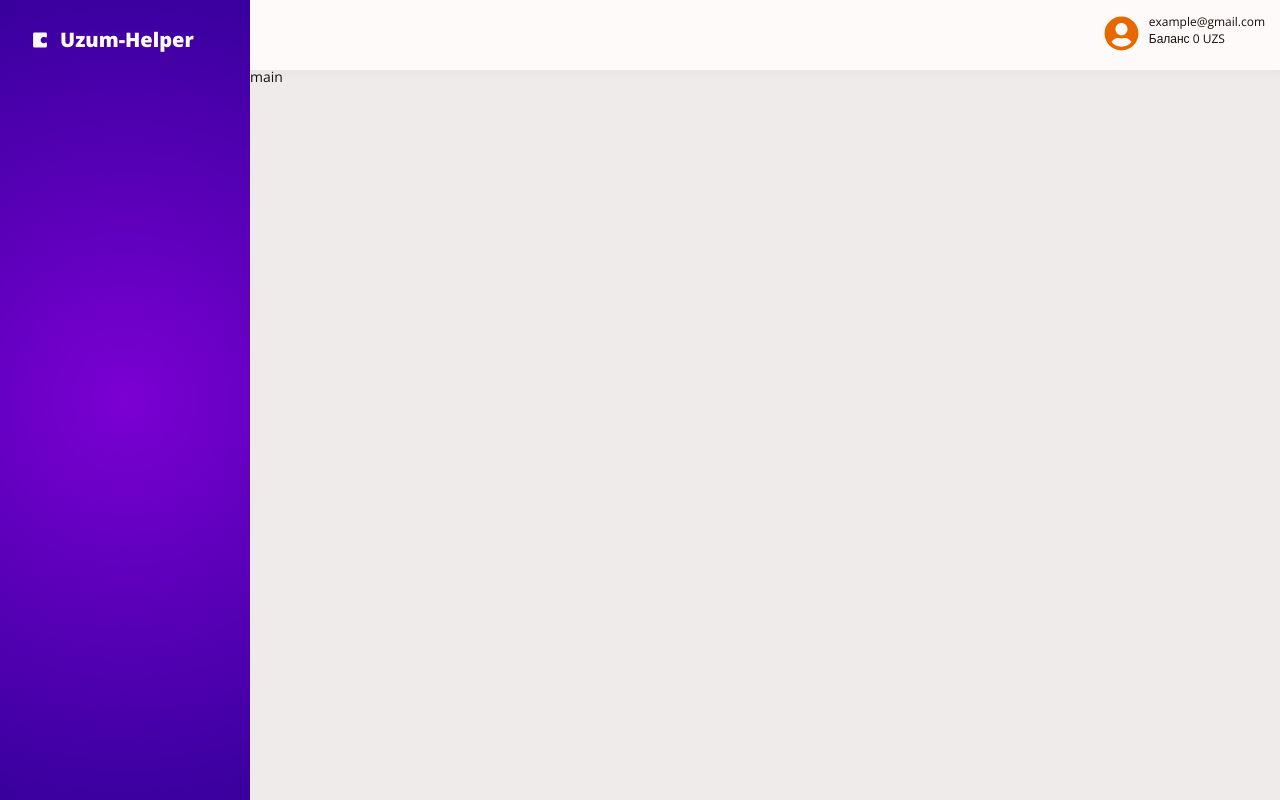
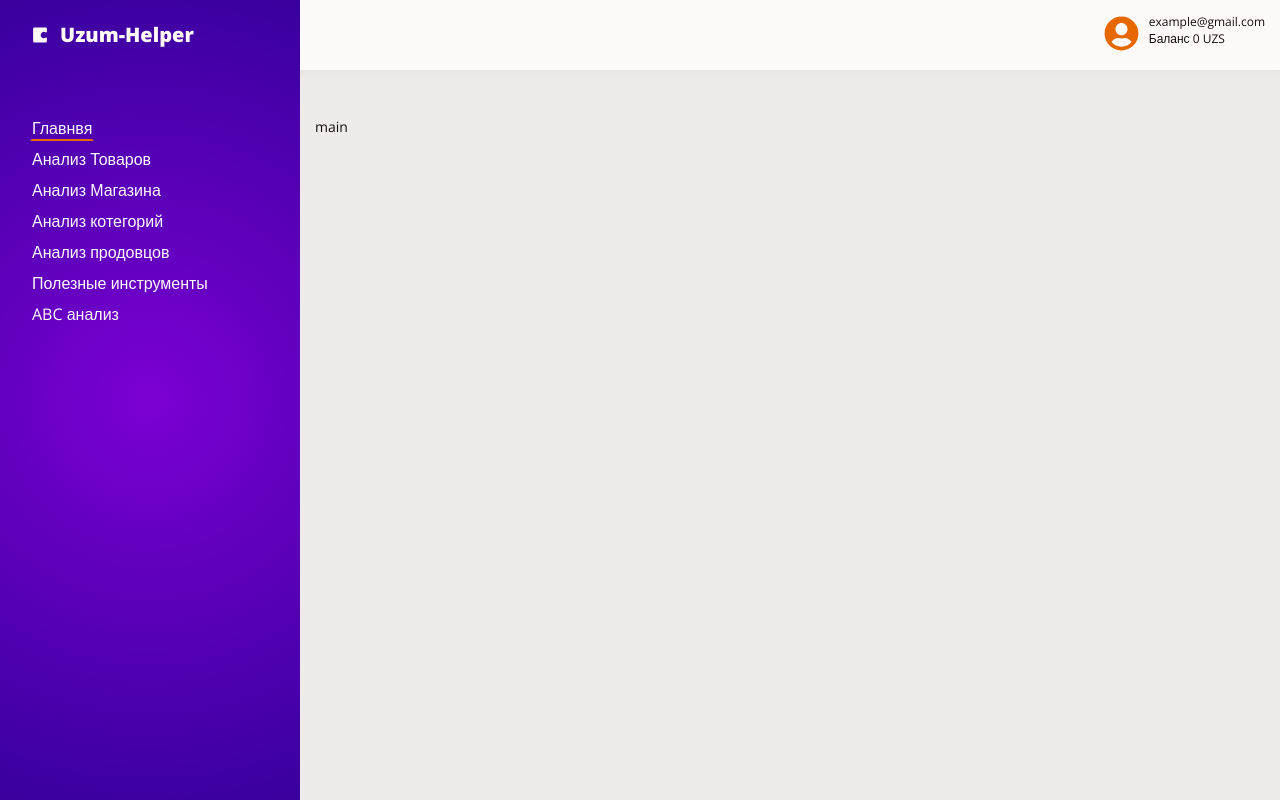
Before and after one commit to nsapaev/uzum-helper, a React (Vite) app: page /dashboard/main in a window 1280 px wide. Built offline with nearby package versions, Linux system fonts and the light colour scheme; a web font is replaced by a local one.

Commit message:
refactor: styled sidebar-dashboard links

```diff
--- a/src/App.tsx
+++ b/src/App.tsx
@@ -25,13 +25,13 @@ export default function App() {
                 <Route path={"/"} element={<MainPage/>}/>
                 <Route path={"/signin"} element={<Signin/>}/>
                 <Route path={"/dashboard"} element={<Dashboard/>}>
-                    <Route path={"/dashboard/main"} element={<MainDashboard/>}/>
-                    <Route path={"/dashboard/abs-analysis"} element={<AbsAnalysis/>}/>
-                    <Route path={"/dashboard/category-analysis"} element={<CategoryAnalysis/>}/>
-                    <Route path={"/dashboard/product-analysis"} element={<ProductAnalysis/>}/>
-                    <Route path={"/dashboard/seller-analysis"} element={<SellerAnalysis/>}/>
-                    <Route path={"/dashboard/store-analysis"} element={<StoreAnalysis/>}/>
-                    <Route path={"/dashboard/useful-tools"} element={<UsefulTools/>}/>
+                    <Route path={"main"} element={<MainDashboard/>}/>
+                    <Route path={"abs-analysis"} element={<AbsAnalysis/>}/>
+                    <Route path={"category-analysis"} element={<CategoryAnalysis/>}/>
+                    <Route path={"product-analysis"} element={<ProductAnalysis/>}/>
+                    <Route path={"seller-analysis"} element={<SellerAnalysis/>}/>
+                    <Route path={"store-analysis"} element={<StoreAnalysis/>}/>
+                    <Route path={"useful-tools"} element={<UsefulTools/>}/>
                 </Route>
             </Routes>
         </div>
--- a/src/pages/dashboard/Dashboard.module.scss
+++ b/src/pages/dashboard/Dashboard.module.scss
@@ -1,38 +1,42 @@
 
-.dashboard{
+.dashboard {
   background: var(--color-other);
   display: grid;
-  grid-template-columns: 250px 1fr;
+  grid-template-columns: 300px 1fr;
   grid-template-rows: 70px 1fr;
   grid-template-areas:
             "nav header header"
             "nav main main"
-            "nav main main"
-;
+            "nav main main";
 
 
-  header{
+  &__header {
+    height: 100%;
     grid-area: header;
     background: var(--color-bg);
     box-shadow: var(--shadow-foe-whiteBlocks);
     display: flex;
     align-items: center;
 
-    .header__container{
+
+    .header__container {
       display: flex;
       flex-direction: column;
       align-items: end;
       flex: 0 0 100%;
     }
-    .header__body{
+
+    .header__body {
       cursor: pointer;
       display: flex;
       gap: 10px;
-      .header__logo{
+
+      .header__logo {
         font-size: 35px;
         color: var(--color-orange);
       }
-      .header__user{
+
+      .header__user {
         display: flex;
         flex-direction: column;
         gap: 5px;
@@ -40,14 +44,17 @@
       }
     }
   }
-  main{
+
+  main {
     grid-area: main;
+    padding: 50px 15px;
 
   }
-  nav{
+
+  nav {
     grid-area: nav;
     min-height: 100vh;
-    background: radial-gradient(circle, rgba(24,0,36,1) 0%, rgba(123,0,211,1) 0%, rgba(56,0,157,1) 100%);
+    background: radial-gradient(circle, rgba(24, 0, 36, 1) 0%, rgba(123, 0, 211, 1) 0%, rgba(56, 0, 157, 1) 100%);
   }
 
 }
--- a/src/pages/dashboard/Dashboard.tsx
+++ b/src/pages/dashboard/Dashboard.tsx
@@ -47,9 +47,11 @@ export default function Dashboard() {
             <nav className={style.dashboard__sidebar}>
                 <SidebarDashboard/>
             </nav>
-            <main className={style.dashboard__main}> main</main>
+            <main className={style.dashboard__main}>
+                <Outlet/>
+            </main>
 
-            <Outlet/>
+
 
             <Modal
                 aria-labelledby="transition-modal-title"
--- a/src/pages/dashboard/abc-analysis/Abs-analysis.tsx
+++ b/src/pages/dashboard/abc-analysis/Abs-analysis.tsx
@@ -2,6 +2,6 @@
 import style from "./Abs-analysis.module.scss"
 export default function AbsAnalysis(){
     return(
-        <> </>
+        <> ABC</>
     )
 }
--- a/src/pages/dashboard/category-analysis/Category-analysis.tsx
+++ b/src/pages/dashboard/category-analysis/Category-analysis.tsx
@@ -1,6 +1,6 @@
 import style from "./Category-analysis.module.scss"
 export default function CategoryAnalysis(){
     return(
-        <> </>
+        <> category </>
     )
 }
--- a/src/pages/dashboard/main/Main-dashboard.tsx
+++ b/src/pages/dashboard/main/Main-dashboard.tsx
@@ -1,6 +1,6 @@
 import style from "./Main-dashboard.module.scss"
 export default function MainDashboard(){
     return(
-        <> </>
+        <> main </>
     )
 }
--- a/src/pages/dashboard/product-analysis/Product-analysis.tsx
+++ b/src/pages/dashboard/product-analysis/Product-analysis.tsx
@@ -1,6 +1,6 @@
 import style from "./Product-analysis.module.scss"
 export default function ProductAnalysis(){
     return(
-        <> </>
+        <> product</>
     )
 }
--- a/src/pages/dashboard/seller-analysis/Seller-analysis.tsx
+++ b/src/pages/dashboard/seller-analysis/Seller-analysis.tsx
@@ -1,6 +1,6 @@
 import style from "./Seller-analysis.module.scss"
 export default function SellerAnalysis(){
     return(
-        <> </>
+        <>seller </>
     )
 }
--- a/src/pages/dashboard/sidebar/Sidebar.module.scss
+++ b/src/pages/dashboard/sidebar/Sidebar.module.scss
@@ -1,13 +1,38 @@
 
-.sidebar{
-  padding: 30px 15px 20px 30px;
-  &__logo{
+.sidebar {
+  padding: 0px 10px 20px 30px;
+
+  &__logo {
+    height: 70px;
     display: flex;
     gap: 10px;
     align-items: center;
     color: var(--color-bg);
     font-size: 20px;
+    font-weight: 800;
+    margin-bottom: 50px;
+  }
 
-    font-weight: 800;
+  &__list{
+    display: flex;
+    flex-direction: column;
+    gap: 15px;
+
   }
+
+  &__listItem {
+    color: var(--color-bg);
+    font-size: 16px;
+  }
+
+
 }
+
+.sidebar__listItem {
+  border: 2px solid transparent;
+
+}
+
+.sidebar__listItem.sidebar__listItem_active {
+    border-bottom: 2px solid var(--color-orange);
+}
--- a/src/pages/dashboard/sidebar/Sidebar.tsx
+++ b/src/pages/dashboard/sidebar/Sidebar.tsx
@@ -1,5 +1,6 @@
 import style from "./Sidebar.module.scss"
 import {PiCodaLogoFill} from "react-icons/pi";
+import {NavLink} from "react-router-dom";
 
 export default function SidebarDashboard(){
     return(
@@ -7,6 +8,37 @@ export default function SidebarDashboard(){
             <div className={style.sidebar__logo}>
                 <PiCodaLogoFill/> Uzum-Helper
             </div>
+
+            <ul className={style.sidebar__list}>
+                <li>
+                    <NavLink to={"main"} className={({isActive})=> isActive?  `${style.sidebar__listItem} ${style.sidebar__listItem_active}`: `${style.sidebar__listItem}` }>Главнвя</NavLink>
+
+                </li>
+                <li>
+                    <NavLink to={"product-analysis"} className={({isActive})=> isActive?  `${style.sidebar__listItem} ${style.sidebar__listItem_active}`: `${style.sidebar__listItem}` }>Анализ Товаров</NavLink>
+
+                </li>
+                <li>
+                    <NavLink to={"store-analysis"} className={({isActive})=> isActive?  `${style.sidebar__listItem} ${style.sidebar__listItem_active}`: `${style.sidebar__listItem}` }>Анализ Магазина</NavLink>
+
+                </li>
+                <li>
+                    <NavLink to={"category-analysis"} className={({isActive})=> isActive?  `${style.sidebar__listItem} ${style.sidebar__listItem_active}`: `${style.sidebar__listItem}` }>Анализ котегорий</NavLink>
+
+                </li>
+                <li>
+                    <NavLink to={"seller-analysis"} className={({isActive})=> isActive?  `${style.sidebar__listItem} ${style.sidebar__listItem_active}`: `${style.sidebar__listItem}` }>Анализ продовцов</NavLink>
+
+                </li>
+                <li>
+                    <NavLink to={"useful-tools"} className={({isActive})=> isActive?  `${style.sidebar__listItem} ${style.sidebar__listItem_active}`: `${style.sidebar__listItem}` }>Полезные инструменты</NavLink>
+
+                </li>
+                <li>
+                    <NavLink to={"abs-analysis"} className={({isActive})=> isActive?  `${style.sidebar__listItem} ${style.sidebar__listItem_active}`: `${style.sidebar__listItem}` }>ABC анализ</NavLink>
+
+                </li>
+            </ul>
         </div>
     )
 }
--- a/src/pages/dashboard/store-analysis/Store-analysis.tsx
+++ b/src/pages/dashboard/store-analysis/Store-analysis.tsx
@@ -1,6 +1,6 @@
 import style from "./Store-analysis.module.scss"
 export default function StoreAnalysis(){
     return(
-        <> </>
+        <>store </>
     )
 }
--- a/src/pages/dashboard/useful-tools/Useful-tools.tsx
+++ b/src/pages/dashboard/useful-tools/Useful-tools.tsx
@@ -1,6 +1,6 @@
 import style from "./Useful-tools.module.scss"
 export default function UsefulTools(){
     return(
-        <> </>
+        <> useful</>
     )
 }
```
